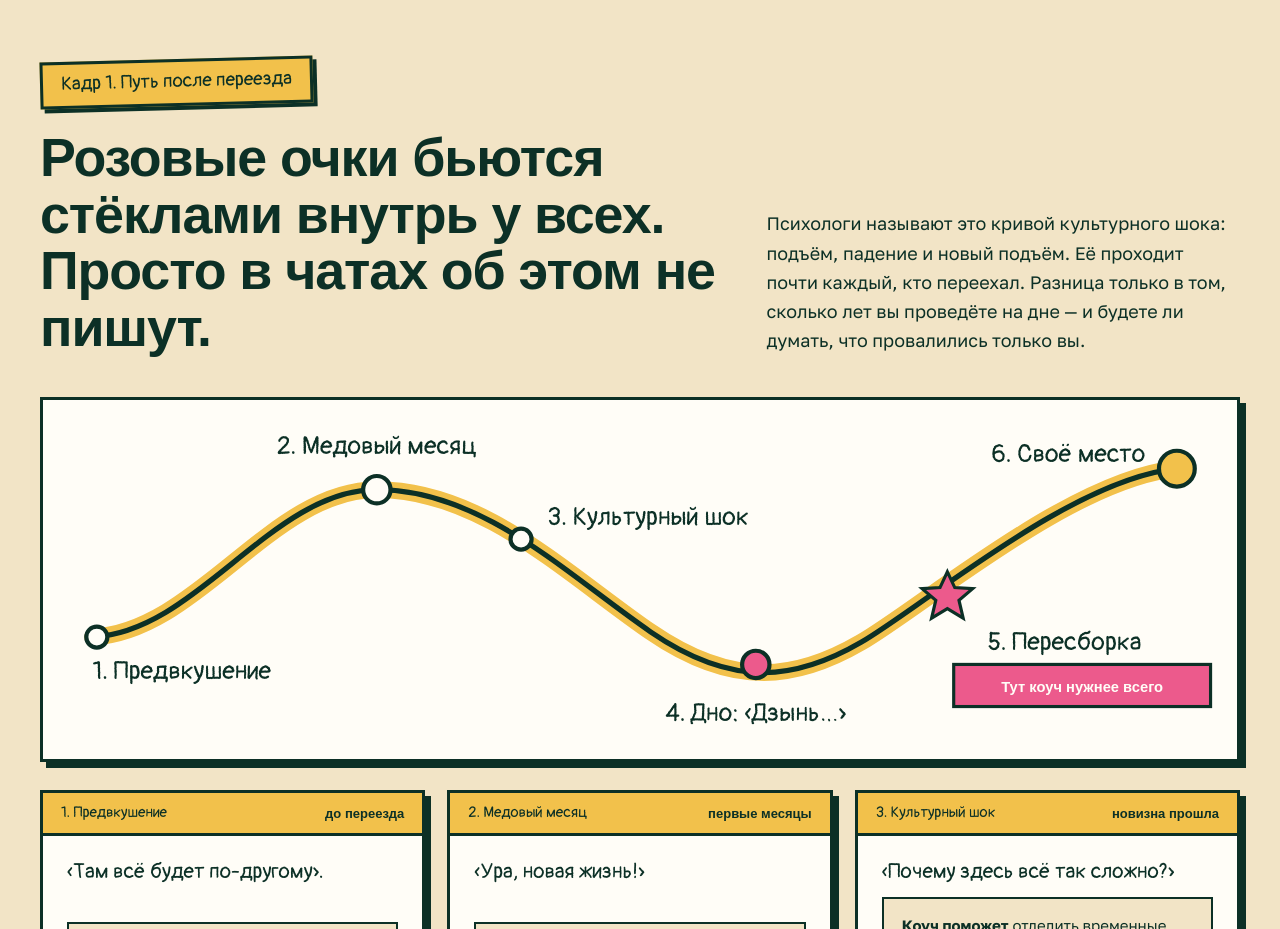
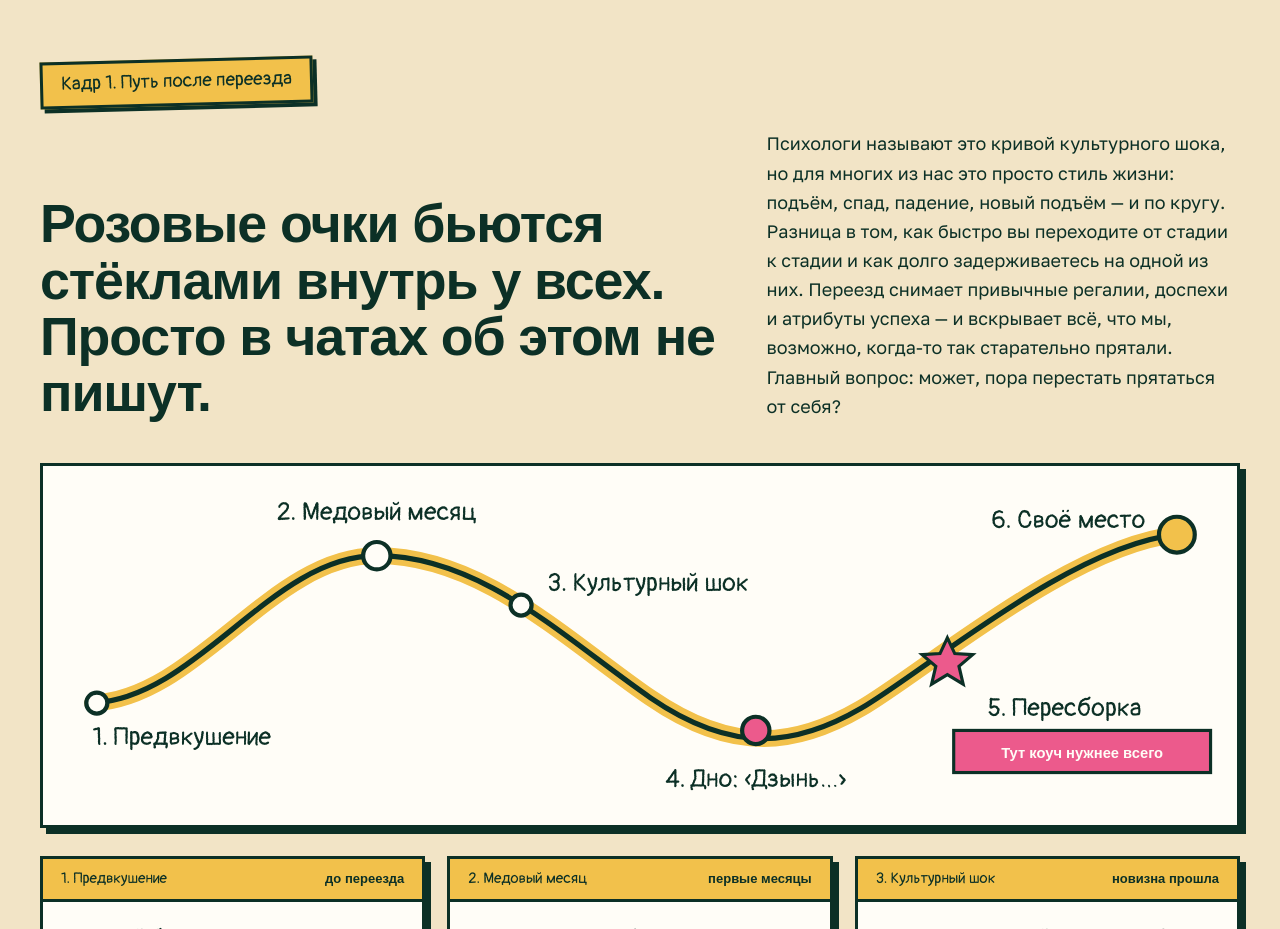
Before and after one commit to darterehina-design/mentalaudit, a plain HTML site: page index.html in a window 1280 px wide. Shown: the part 1020-1949 px from the top of the page. Drawn offline with Linux system fonts and the light colour scheme; a web font is replaced by a local one.

Commit message:
Кадр 1: новый текст про кривую и «перестать прятаться»
Co-Authored-By: Claude Opus 5.5 <noreply@anthropic.com>
Claude-Session: https://claude.ai/code/session_01NeCSfTRnzhQxPtmGHHuWs2

```diff
--- a/index.html
+++ b/index.html
@@ -65,7 +65,7 @@
     <div class="scene-head">
       <span class="caption">Кадр 1. Путь после переезда</span>
       <h2>Розовые очки бьются стёклами внутрь у всех. Просто в чатах об этом не пишут.</h2>
-      <p>Психологи называют это кривой культурного шока: подъём, падение и новый подъём. Её проходит почти каждый, кто переехал. Разница только в том, сколько лет вы проведёте на дне — и будете ли думать, что провалились только вы.</p>
+      <p>Психологи называют это кривой культурного шока, но для многих из нас это просто стиль жизни: подъём, спад, падение, новый подъём — и по кругу. Разница в том, как быстро вы переходите от стадии к стадии и как долго задерживаетесь на одной из них. Переезд снимает привычные регалии, доспехи и атрибуты успеха — и вскрывает всё, что мы, возможно, когда-то так старательно прятали. Главный вопрос: может, пора перестать прятаться от себя?</p>
     </div>
     <div class="panel arc-panel">
       <svg viewBox="0 0 1100 320" role="img" aria-label="Кривая культурного шока: предвкушение, медовый месяц, культурный шок, дно, пересборка, своё место">
```
